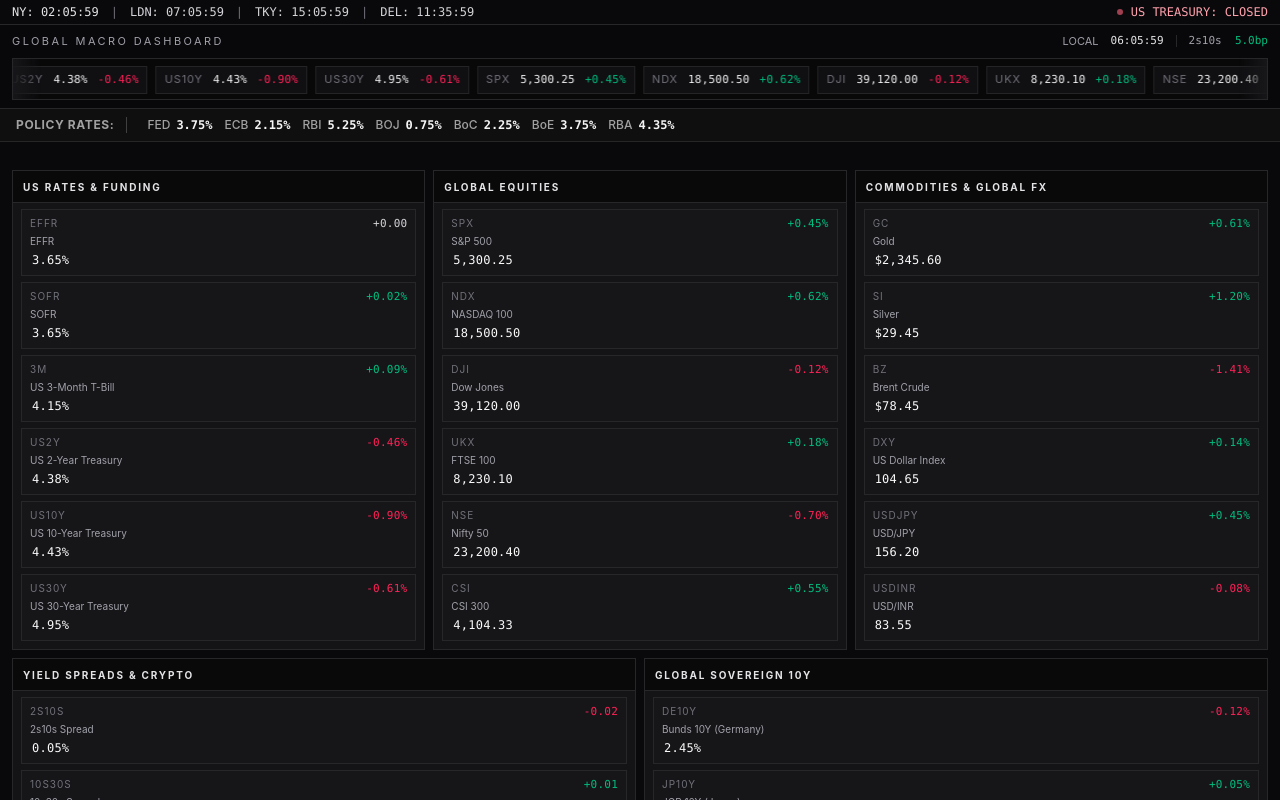
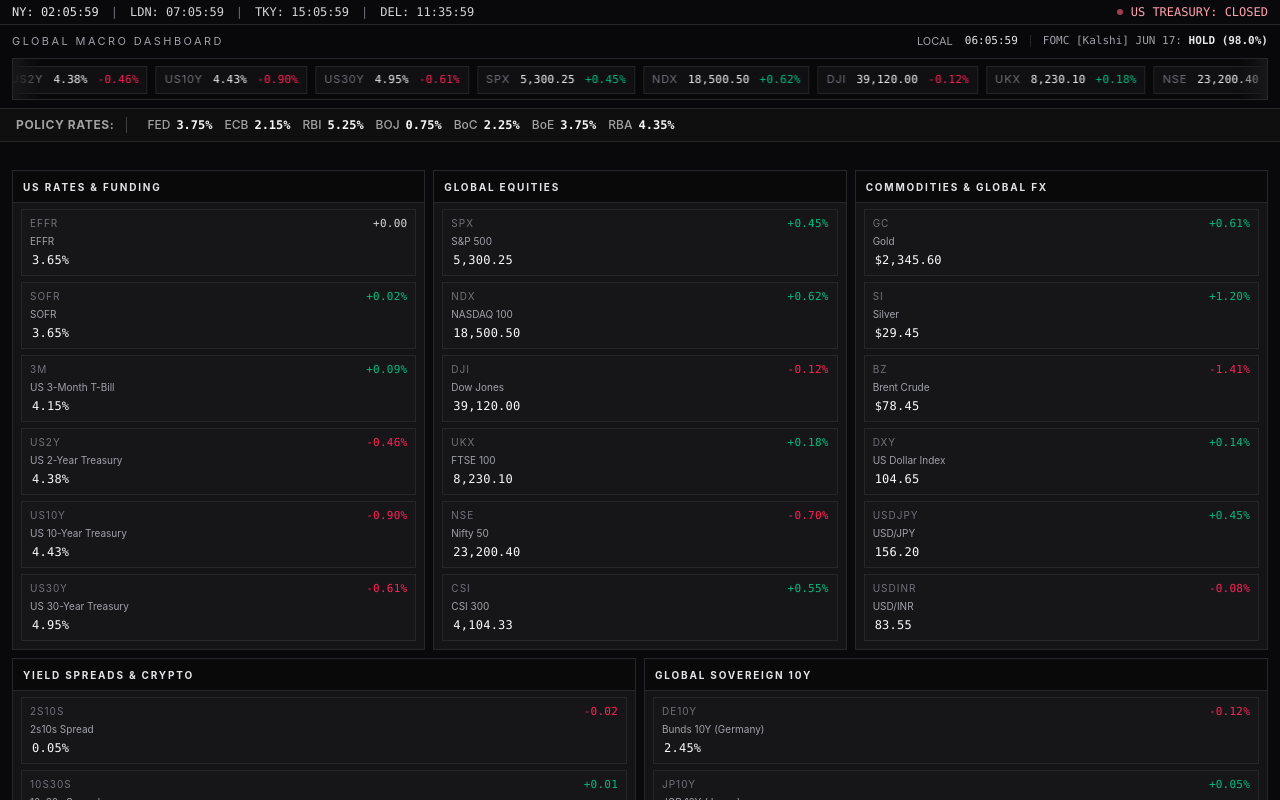
Before and after one commit to shashwatp98/Macro-Dashboard_P1, a SvelteKit app: page / in a window 1280 px wide. Shown: the top 800 px of the page. Built offline with nearby package versions, Linux system fonts and the light colour scheme; no server answers.

Commit message:
Added rate prob

```diff
--- a/src/routes/+page.server.ts
+++ b/src/routes/+page.server.ts
@@ -6,6 +6,7 @@
 /** Tiered Cache Engine — track TTLs (Fast Track: Yahoo + TV scan, no server cache). */
 const CB_CACHE_TTL_MS = 4 * 60 * 60 * 1000;
 const MACRO_CACHE_TTL_MS = 12 * 60 * 60 * 1000;
+const FED_WATCH_CACHE_TTL_MS = 60 * 60 * 1000;
 const RELEASE_WINDOW_TZ = 'America/New_York';
 const RELEASE_WINDOW_START_MIN = 8 * 60 + 29;
 const RELEASE_WINDOW_END_MIN = 8 * 60 + 35;
@@ -197,6 +198,14 @@
 		s: string;
 		d: (number | null)[];
 	}>;
+};
+
+export type FedWatchAction = '25bps CUT' | 'HOLD' | '25bps HIKE';
+
+export type FedWatch = {
+	meetingDate: string;
+	action: FedWatchAction;
+	probability: string;
 };
 
 type MarketLivePayload = {
@@ -550,6 +559,217 @@
 
 let centralBanksCache: TieredCacheEntry<CentralBanks> | null = null;
 let macroBlocksCache: TieredCacheEntry<MacroBlocksBundle> | null = null;
+let fedWatchCache: TieredCacheEntry<FedWatch> | null = null;
+
+/** FOMC decision dates (ET) — second day when applicable. */
+const FOMC_DECISION_DATES = [
+	'2025-01-29',
+	'2025-03-19',
+	'2025-05-07',
+	'2025-06-18',
+	'2025-07-30',
+	'2025-09-17',
+	'2025-10-29',
+	'2025-12-10',
+	'2026-01-29',
+	'2026-03-18',
+	'2026-04-29',
+	'2026-06-17',
+	'2026-07-29',
+	'2026-09-17',
+	'2026-11-05',
+	'2026-12-16',
+	'2027-01-27',
+	'2027-03-17',
+	'2027-04-28',
+	'2027-06-16',
+	'2027-07-28',
+	'2027-09-15',
+	'2027-11-03',
+	'2027-12-15'
+] as const;
+
+const getTodayEtIsoDate = (date = new Date()): string => {
+	const parts = new Intl.DateTimeFormat('en-CA', {
+		timeZone: RELEASE_WINDOW_TZ,
+		year: 'numeric',
+		month: '2-digit',
+		day: '2-digit'
+	}).formatToParts(date);
+
+	const year = parts.find((part) => part.type === 'year')?.value ?? '1970';
+	const month = parts.find((part) => part.type === 'month')?.value ?? '01';
+	const day = parts.find((part) => part.type === 'day')?.value ?? '01';
+	return `${year}-${month}-${day}`;
+};
+
+const getNextFomcDecisionDate = (date = new Date()): string => {
+	const todayEt = getTodayEtIsoDate(date);
+	const upcoming = FOMC_DECISION_DATES.find((decisionDate) => decisionDate >= todayEt);
+	return upcoming ?? FOMC_DECISION_DATES[FOMC_DECISION_DATES.length - 1];
+};
+
+const formatFomcMeetingDate = (isoDate: string): string => {
+	const label = new Intl.DateTimeFormat('en-US', {
+		timeZone: RELEASE_WINDOW_TZ,
+		month: 'short',
+		day: 'numeric'
+	}).format(new Date(`${isoDate}T12:00:00`));
+
+	const [month, day] = label.split(' ');
+	return `${month.toUpperCase()} ${day}`;
+};
+
+const FALLBACK_FED_WATCH: FedWatch = {
+	meetingDate: 'JUN 17',
+	action: 'HOLD',
+	probability: '98.0%'
+};
+
+const KALSHI_API_BASE = 'https://api.elections.kalshi.com/trade-api/v2';
+
+type KalshiMarket = {
+	subtitle?: string;
+	yes_sub_title?: string;
+	last_price_dollars?: string;
+	yes_bid_dollars?: string;
+	yes_ask_dollars?: string;
+	status?: string;
+};
+
+type KalshiMarketsResponse = {
+	markets?: KalshiMarket[];
+};
+
+const KALSHI_MONTH_CODES = [
+	'JAN',
+	'FEB',
+	'MAR',
+	'APR',
+	'MAY',
+	'JUN',
+	'JUL',
+	'AUG',
+	'SEP',
+	'OCT',
+	'NOV',
+	'DEC'
+] as const;
+
+const toKalshiEventTicker = (decisionIso: string): string => {
+	const monthIndex = Number(decisionIso.split('-')[1]) - 1;
+	const monthCode = KALSHI_MONTH_CODES[monthIndex] ?? 'JUN';
+	const yearCode = decisionIso.slice(2, 4);
+	return `KXFEDDECISION-${yearCode}${monthCode}`;
+};
+
+const parseKalshiProbability = (market: KalshiMarket): number => {
+	for (const field of ['last_price_dollars', 'yes_bid_dollars', 'yes_ask_dollars'] as const) {
+		const raw = market[field];
+		if (!raw) {
+			continue;
+		}
+		const value = Number.parseFloat(raw);
+		if (Number.isFinite(value)) {
+			return value * 100;
+		}
+	}
+	return 0;
+};
+
+const classifyKalshiMarket = (market: KalshiMarket): 'HOLD' | 'CUT' | 'HIKE' | null => {
+	const label = (market.yes_sub_title ?? market.subtitle ?? '').toLowerCase();
+	if (!label) {
+		return null;
+	}
+	if (label.includes('maintain') || label.includes('hold') || label.includes('0bps')) {
+		return 'HOLD';
+	}
+	if (label.includes('cut')) {
+		return 'CUT';
+	}
+	if (label.includes('hike')) {
+		return 'HIKE';
+	}
+	return null;
+};
+
+const fetchKalshiFedWatch = async (decisionIso: string): Promise<FedWatch> => {
+	const eventTicker = toKalshiEventTicker(decisionIso);
+	const url = `${KALSHI_API_BASE}/markets?event_ticker=${encodeURIComponent(eventTicker)}&limit=50`;
+	const response = await fetch(url, {
+		headers: { Accept: 'application/json' },
+		signal: AbortSignal.timeout(FETCH_TIMEOUT_MS)
+	});
+
+	if (!response.ok) {
+		throw new Error(`Kalshi Fed Decision API responded with ${response.status}`);
+	}
+
+	const json = (await response.json()) as KalshiMarketsResponse;
+	const markets = (json.markets ?? []).filter((market) => market.status !== 'closed');
+
+	const buckets: Record<'HOLD' | 'CUT' | 'HIKE', number> = {
+		HOLD: 0,
+		CUT: 0,
+		HIKE: 0
+	};
+
+	for (const market of markets) {
+		const bucket = classifyKalshiMarket(market);
+		if (!bucket) {
+			continue;
+		}
+		buckets[bucket] += parseKalshiProbability(market);
+	}
+
+	const meetingDate = formatFomcMeetingDate(decisionIso);
+	const total = buckets.HOLD + buckets.CUT + buckets.HIKE;
+	if (total <= 0) {
+		throw new Error(`Kalshi returned no usable markets for ${eventTicker}`);
+	}
+
+	let action: FedWatchAction = 'HOLD';
+	let probability = buckets.HOLD;
+	if (buckets.CUT > probability) {
+		action = '25bps CUT';
+		probability = buckets.CUT;
+	}
+	if (buckets.HIKE > probability) {
+		action = '25bps HIKE';
+		probability = buckets.HIKE;
+	}
+
+	return {
+		meetingDate,
+		action,
+		probability: `${probability.toFixed(1)}%`
+	};
+};
+
+const buildFedWatchSnapshot = async (): Promise<FedWatch> => {
+	const decisionDate = getNextFomcDecisionDate();
+	return fetchKalshiFedWatch(decisionDate);
+};
+
+const loadFedWatchTiered = async (): Promise<FedWatch> => {
+	if (isTieredCacheFresh(fedWatchCache, FED_WATCH_CACHE_TTL_MS)) {
+		return fedWatchCache.data;
+	}
+
+	try {
+		const fedWatch = await buildFedWatchSnapshot();
+		fedWatchCache = { at: Date.now(), data: fedWatch };
+		return fedWatch;
+	} catch (error) {
+		if (fedWatchCache) {
+			console.warn('Kalshi Fed Watch fetch failed — serving cached snapshot:', error);
+			return fedWatchCache.data;
+		}
+		console.error('Kalshi Fed Watch fetch failed:', error);
+		return { ...FALLBACK_FED_WATCH, meetingDate: formatFomcMeetingDate(getNextFomcDecisionDate()) };
+	}
+};
 
 const getEasternMinutesSinceMidnight = (date = new Date()): number => {
 	const parts = new Intl.DateTimeFormat('en-US', {
@@ -1153,6 +1373,8 @@
 		centralBanks = validateCentralBanks(centralBanks);
 	}
 
+	const fedWatch = await loadFedWatchTiered();
+
 	console.log('SUCCESS! Macro Data:', {
 		btc: payload.liveBitcoin,
 		effr: payload.effr,
@@ -1164,5 +1386,5 @@
 		de10y: payload.de10y
 	});
 
-	return { ...payload, centralBanks };
+	return { ...payload, centralBanks, fedWatch };
 };
--- a/src/routes/+page.svelte
+++ b/src/routes/+page.svelte
@@ -682,10 +682,17 @@
 				<div class="ml-auto flex items-center gap-3 text-[11px] text-zinc-400">
 					<div class="hidden sm:block">LOCAL</div>
 					<div class="font-mono text-zinc-200">{now}</div>
-					<div class="h-3 w-px bg-zinc-800" />
-					<div class="font-mono">
-						2s10s&nbsp;
-						<span class={clsFor({ mode: 'abs', value: invLevel })}>{invLevel.toFixed(1)}bp</span>
+					<div class="h-3 w-px bg-zinc-800"></div>
+					<div class="font-mono text-[11px] text-zinc-400">
+						FOMC [Kalshi] {data.fedWatch.meetingDate}:
+						<span
+							class="font-mono font-bold"
+							class:text-emerald-400={data.fedWatch.action === '25bps CUT'}
+							class:text-neutral-200={data.fedWatch.action === 'HOLD'}
+							class:text-rose-400={data.fedWatch.action === '25bps HIKE'}
+						>
+							{data.fedWatch.action} ({data.fedWatch.probability})
+						</span>
 					</div>
 				</div>
 			</div>
```
